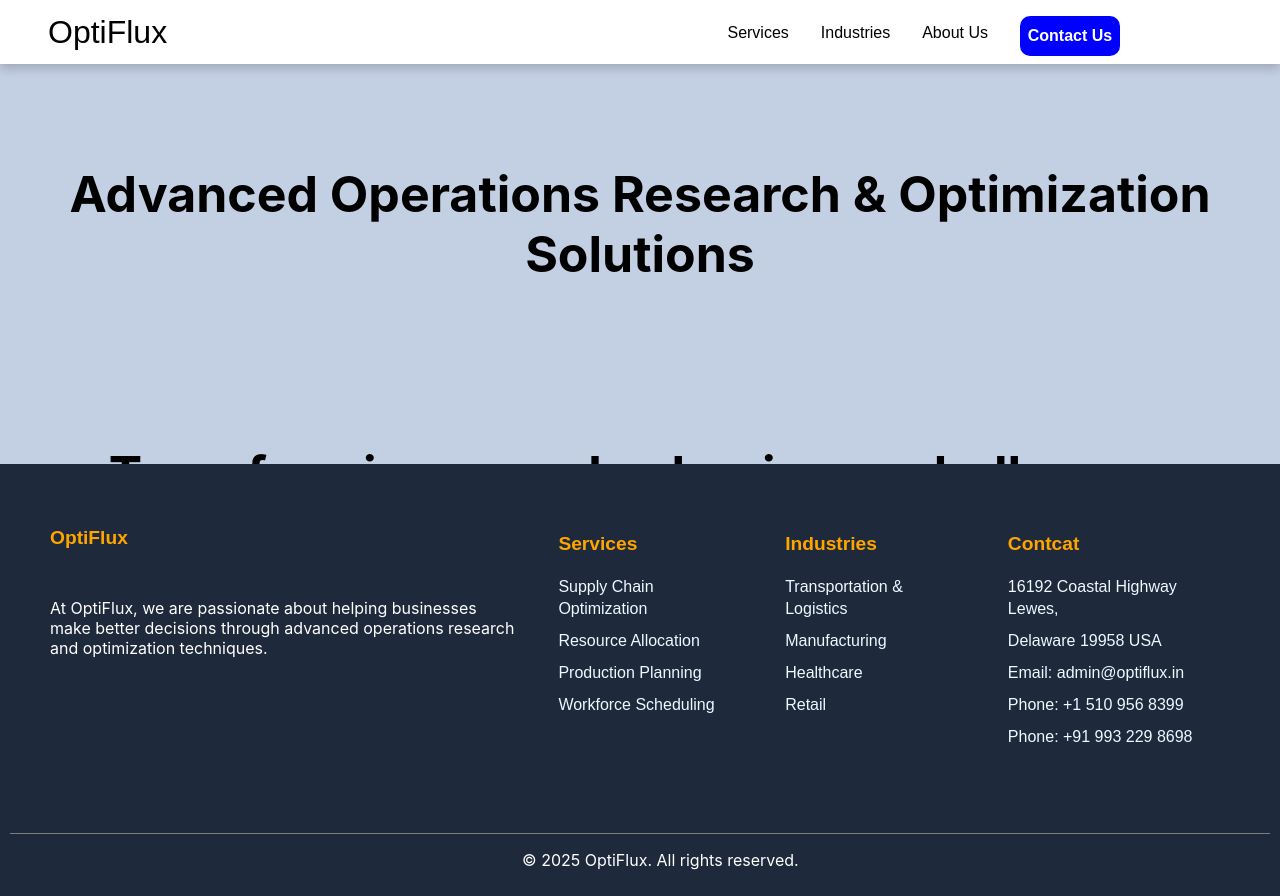
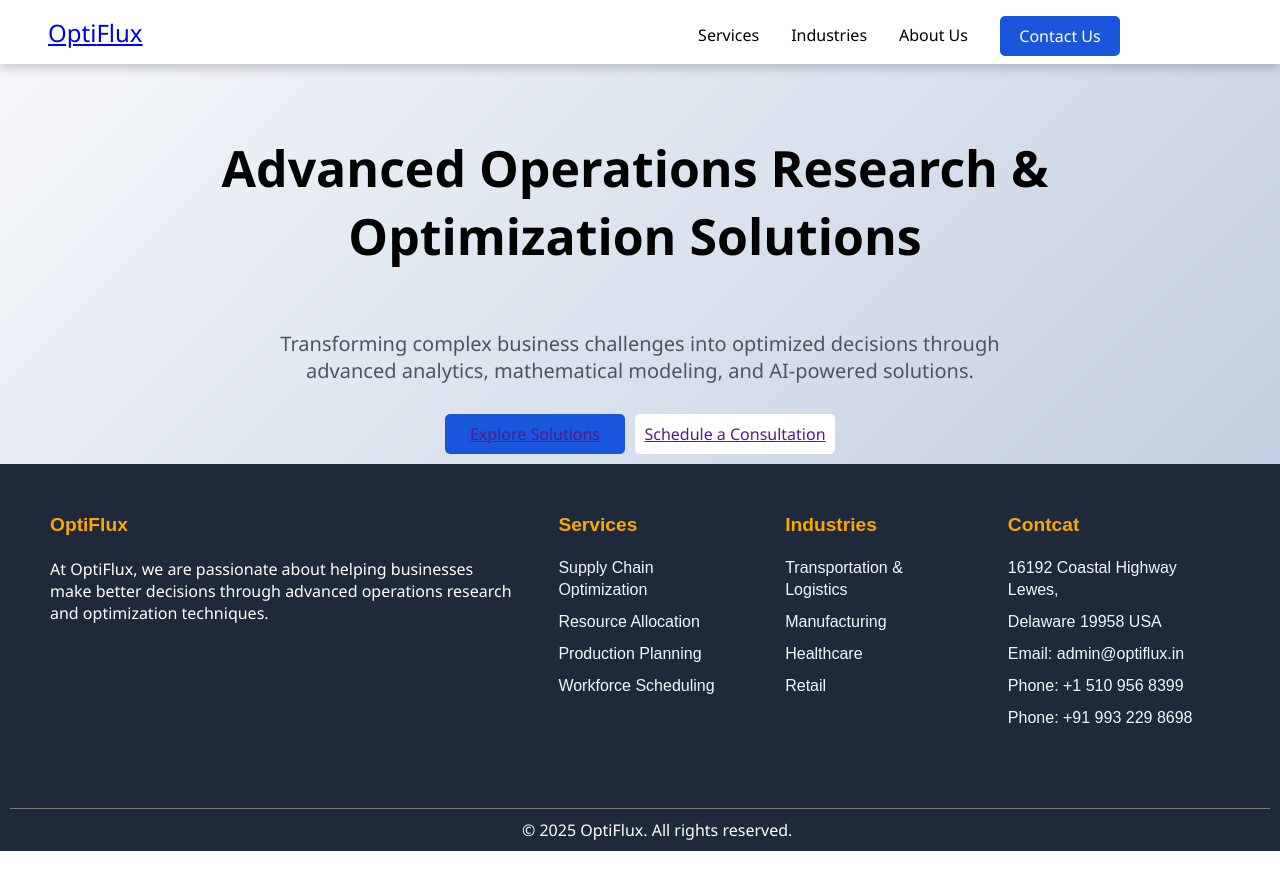
Before and after one commit to dakshitapokharna/OptiFlux-main, a React (Create React App) app: page / in a window 1280 px wide. After the commit the page ends 851 px from the top, so only its background shows below. Built offline with nearby package versions, Linux system fonts and the light colour scheme.

Commit message:
fixed navbar

```diff
--- a/src/Home.css
+++ b/src/Home.css
@@ -1,19 +1,50 @@
 .c-up {
-  background-color: #c3cfe2;
+  /* background-color: #d3d7e6; */
+  background: linear-gradient(135deg, #f5f7fa 0%, #c3cfe2 100%);
   height: 25rem;
-  font-weight: bold;
+  justify-content: space-between;
   overflow: hidden;
   text-align: center;
 }
+.home-buttons{
+  display: flex;
+  justify-content: center;
+  align-items: center;
+  gap: 10px;
+}
+.home-btn1{
+  background-color: #1A56DB;
+  color: #ffffff;
+  font-weight: 500;
+  width: 180px;
 
+  border-radius: 5px;
+  height: 40px;
+  border: #ffffff;
+  font-size: 1rem;
+
+}
+.home-btn2{
+  background-color: #ffffff;
+  color: #ffffff;
+  font-weight: 500;
+  width: 200px;
+
+  border-radius: 5px;
+  height: 40px;
+  border: #1A56DB;
+  font-size: 1rem;
+}
 .c-up-text1 {
+  font-weight: bold;
   color: rgb(0, 0, 0);
   font-size: 50px;
-  padding: 50px 60px 60px 60px;
+  padding: 70px 70px 60px 60px;
 }
 
 .c-up-text2 {
-  color: grey;
   font-size: 20px;
-  padding: 50px 60px 60px 60px;
+  max-width: 800px;
+  margin: 0 auto 30px;
+  color: #4b5563;
 }
--- a/src/Home.js
+++ b/src/Home.js
@@ -5,12 +5,21 @@ const Home = () => {
         <p className="c-up-text1">
           Advanced Operations Research & Optimization Solutions
         </p>
-        <p className="c-up-text1">
+        <p className="c-up-text2">
           Transforming complex business challenges into optimized decisions
           through advanced analytics, mathematical modeling, and AI-powered
           solutions.
         </p>
+        <div className="home-buttons">
+        <button className="home-btn1">
+        <a href="">Explore Solutions</a>
+      </button>
+      <button className="home-btn2">
+        <a href="">Schedule a Consultation</a>
+      </button>
       </div>
+      </div>
+
     </div>
   );
 };
--- a/src/Navbar.css
+++ b/src/Navbar.css
@@ -1,6 +1,13 @@
-.heading{
-  font-size: 2rem;
+
+.logo {
+  font-size: 24px;
+ text-decoration: black;
   margin-left: 3rem;
+  color: var(--primary-color);
+}
+.logo span {
+  color: var(--dark-color);
+
 }
 .nav-wrapper {
   position: relative;
@@ -26,6 +33,7 @@
   gap: 2rem;
   text-decoration: none;
   margin-top: 1rem;
+  font-weight: 500;
 }
 .nav-link {
   text-decoration: none;
@@ -51,12 +59,12 @@
   color: black;
 }
 .contact {
-  background-color: blue;
+  background-color: #1A56DB;
   color: #ffffff;
-  font-weight: bold;
-  width: 100px;
+  font-weight: 500;
+  width: 120px;
   margin-top: -0.5rem;
-  border-radius: 10px;
+  border-radius: 5px;
   height: 40px;
   border: #ffffff;
   font-size: 1rem;
--- a/src/Navbar.js
+++ b/src/Navbar.js
@@ -9,8 +9,12 @@ const Navbar = () => {
     <>
       <header className="nav-wrapper">
         <nav className="navbar">
-          <div className="heading">OptiFlux</div>
-
+        <a href="index.html">
+          <div className="logo">
+            Opti
+            <span>Flux</span>
+          </div>
+        </a>
           <div
             className="hamburger"
             onClick={toggle}
--- a/src/index.css
+++ b/src/index.css
@@ -1,7 +1,6 @@
-body {
+* {
   margin: 0;
-  font-family: -apple-system, BlinkMacSystemFont, 'Segoe UI', 'Roboto', 'Oxygen',
-    'Ubuntu', 'Cantarell', 'Fira Sans', 'Droid Sans', 'Helvetica Neue',
-    sans-serif;
+  font-family:
 
+'Segoe UI', Tahoma, Geneva, Verdana, sans-serif;
 }
```
